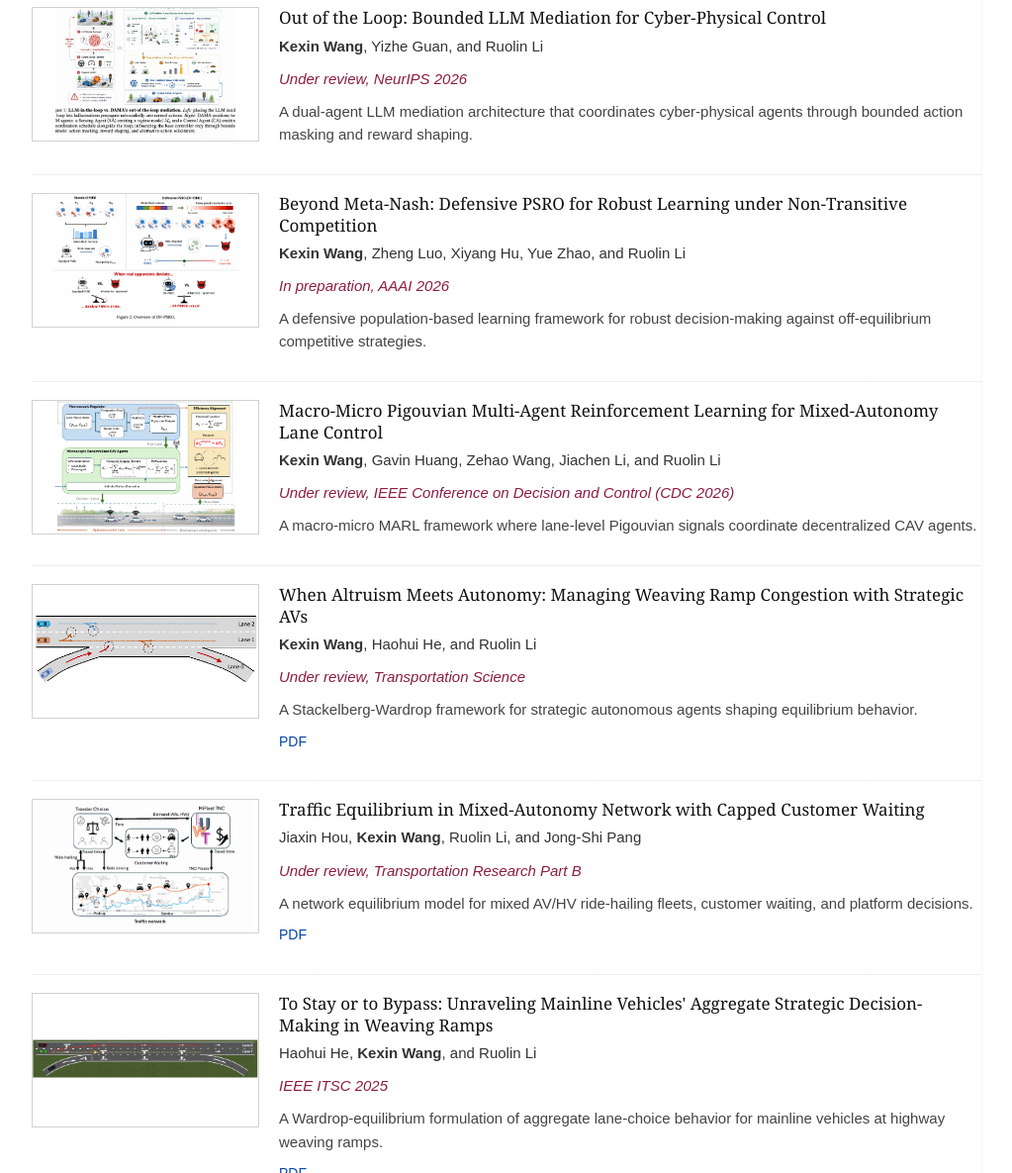
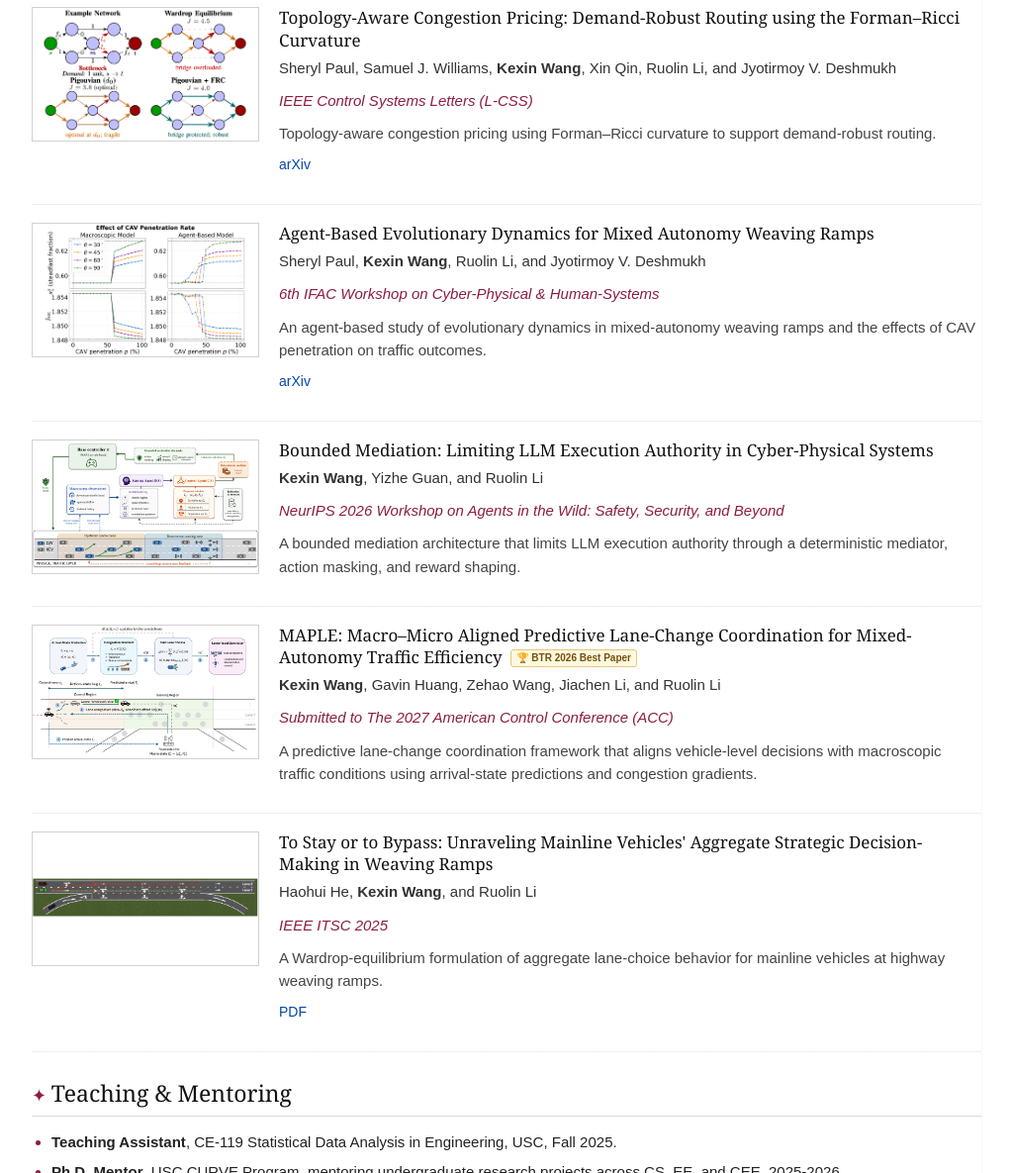
Before and after one commit to KWang0405/kexinwang.me, a plain HTML site: page index.html in a window 1280 px wide. Shown: the part 965-2150 px from the top of the page at 99% size, without its empty margins (128-1151 px from the left). Drawn offline with Linux system fonts and the light colour scheme.

Commit message:
Update publications, figures, and MAPLE best paper badge

```diff
--- a/index.html
+++ b/index.html
@@ -80,73 +80,59 @@
 
         <article class="publication">
           <div class="pub-image">
-            <img src="assets/papers/neurips_thumb.png" alt="DAMA framework figure from the NeurIPS submission" />
+            <img src="assets/papers/topology_pricing_thumb.png" alt="Network routing under Wardrop equilibrium, Pigouvian pricing, and Forman–Ricci curvature-based pricing" />
           </div>
           <div class="pub-text">
-            <h3>Out of the Loop: Bounded LLM Mediation for Cyber-Physical Control</h3>
+            <h3>Topology-Aware Congestion Pricing: Demand-Robust Routing using the Forman–Ricci Curvature</h3>
+            <p class="authors">Sheryl Paul, Samuel J. Williams, <strong>Kexin Wang</strong>, Xin Qin, Ruolin Li, and Jyotirmoy V. Deshmukh</p>
+            <p class="venue">IEEE Control Systems Letters (L-CSS)</p>
+            <p class="summary">
+              Topology-aware congestion pricing using Forman–Ricci curvature to support demand-robust routing.
+            </p>
+            <p class="links"><a href="https://arxiv.org/abs/2609.14980" target="_blank" rel="noopener">arXiv</a></p>
+          </div>
+        </article>
+
+        <article class="publication">
+          <div class="pub-image">
+            <img src="assets/papers/agent_based_weaving_thumb.png" alt="Effects of CAV penetration on steadfast fraction and social cost in macroscopic and agent-based weaving-ramp models" />
+          </div>
+          <div class="pub-text">
+            <h3>Agent-Based Evolutionary Dynamics for Mixed Autonomy Weaving Ramps</h3>
+            <p class="authors">Sheryl Paul, <strong>Kexin Wang</strong>, Ruolin Li, and Jyotirmoy V. Deshmukh</p>
+            <p class="venue">6th IFAC Workshop on Cyber-Physical &amp; Human-Systems</p>
+            <p class="summary">
+              An agent-based study of evolutionary dynamics in mixed-autonomy weaving ramps and the effects of CAV penetration on traffic outcomes.
+            </p>
+            <p class="links"><a href="https://arxiv.org/abs/2609.36424" target="_blank" rel="noopener">arXiv</a></p>
+          </div>
+        </article>
+
+        <article class="publication">
+          <div class="pub-image">
+            <img src="assets/papers/bounded_mediation_thumb.png" alt="Bounded mediation architecture with a deterministic mediator and limited LLM execution authority" />
+          </div>
+          <div class="pub-text">
+            <h3>Bounded Mediation: Limiting LLM Execution Authority in Cyber-Physical Systems</h3>
             <p class="authors"><strong>Kexin Wang</strong>, Yizhe Guan, and Ruolin Li</p>
-            <p class="venue">Under review, NeurIPS 2026</p>
+            <p class="venue">NeurIPS 2026 Workshop on Agents in the Wild: Safety, Security, and Beyond</p>
             <p class="summary">
-              A dual-agent LLM mediation architecture that coordinates cyber-physical agents through bounded action masking and reward shaping.
+              A bounded mediation architecture that limits LLM execution authority through a deterministic mediator, action masking, and reward shaping.
             </p>
           </div>
         </article>
 
         <article class="publication">
           <div class="pub-image">
-            <img src="assets/papers/psro_thumb.png" alt="DF-PSRO overview figure from the AAAI preparation manuscript" />
+            <img src="assets/papers/maple_acc_thumb.png" alt="MAPLE arrival-state prediction and congestion-gradient lane-change coordination framework" />
           </div>
           <div class="pub-text">
-            <h3>Beyond Meta-Nash: Defensive PSRO for Robust Learning under Non-Transitive Competition</h3>
-            <p class="authors"><strong>Kexin Wang</strong>, Zheng Luo, Xiyang Hu, Yue Zhao, and Ruolin Li</p>
-            <p class="venue">In preparation, AAAI 2026</p>
+            <h3>MAPLE: Macro–Micro Aligned Predictive Lane-Change Coordination for Mixed-Autonomy Traffic Efficiency <span class="publication-award"><span aria-hidden="true">🏆</span> BTR 2026 Best Paper</span></h3>
+            <p class="authors"><strong>Kexin Wang</strong>, Gavin Huang, Zehao Wang, Jiachen Li, and Ruolin Li</p>
+            <p class="venue">Submitted to The 2027 American Control Conference (ACC)</p>
             <p class="summary">
-              A defensive population-based learning framework for robust decision-making against off-equilibrium competitive strategies.
+              A predictive lane-change coordination framework that aligns vehicle-level decisions with macroscopic traffic conditions using arrival-state predictions and congestion gradients.
             </p>
-          </div>
-        </article>
-
-        <article class="publication">
-          <div class="pub-image">
-            <img src="assets/papers/maple_thumb.png" alt="MAPLE framework figure from the manuscript" />
-          </div>
-          <div class="pub-text">
-            <h3>Macro-Micro Pigouvian Multi-Agent Reinforcement Learning for Mixed-Autonomy Lane Control</h3>
-            <p class="authors"><strong>Kexin Wang</strong>, Gavin Huang, Zehao Wang, Jiachen Li, and Ruolin Li</p>
-            <p class="venue">Under review, IEEE Conference on Decision and Control (CDC 2026)</p>
-            <p class="summary">
-              A macro-micro MARL framework where lane-level Pigouvian signals coordinate decentralized CAV agents.
-            </p>
-          </div>
-        </article>
-
-        <article class="publication">
-          <a class="pub-image" href="papers/altruism_autonomy_ts.pdf" target="_blank" rel="noopener" aria-label="Strategic AV paper figure preview">
-            <img src="assets/papers/altruism_thumb.png" alt="Highway weaving ramp figure from the manuscript" />
-          </a>
-          <div class="pub-text">
-            <h3>When Altruism Meets Autonomy: Managing Weaving Ramp Congestion with Strategic AVs</h3>
-            <p class="authors"><strong>Kexin Wang</strong>, Haohui He, and Ruolin Li</p>
-            <p class="venue">Under review, Transportation Science</p>
-            <p class="summary">
-              A Stackelberg-Wardrop framework for strategic autonomous agents shaping equilibrium behavior.
-            </p>
-            <p class="links"><a href="papers/altruism_autonomy_ts.pdf" target="_blank" rel="noopener">PDF</a></p>
-          </div>
-        </article>
-
-        <article class="publication">
-          <a class="pub-image" href="papers/mage_trpartb.pdf" target="_blank" rel="noopener" aria-label="MAGE paper figure preview">
-            <img src="assets/papers/mage_thumb.png" alt="Mixed-autonomy ride-hailing system overview figure from the manuscript" />
-          </a>
-          <div class="pub-text">
-            <h3>Traffic Equilibrium in Mixed-Autonomy Network with Capped Customer Waiting</h3>
-            <p class="authors">Jiaxin Hou, <strong>Kexin Wang</strong>, Ruolin Li, and Jong-Shi Pang</p>
-            <p class="venue">Under review, Transportation Research Part B</p>
-            <p class="summary">
-              A network equilibrium model for mixed AV/HV ride-hailing fleets, customer waiting, and platform decisions.
-            </p>
-            <p class="links"><a href="papers/mage_trpartb.pdf" target="_blank" rel="noopener">PDF</a></p>
           </div>
         </article>
 
--- a/style.css
+++ b/style.css
@@ -262,6 +262,22 @@ nav a.active {
   color: #444;
 }
 
+.publication-award {
+  display: inline-block;
+  margin-left: 4px;
+  padding: 1px 5px;
+  border: 1px solid #e3c775;
+  border-radius: 3px;
+  background: #fff8df;
+  color: #72500b;
+  font-family: Arial, sans-serif;
+  font-size: 10px;
+  font-weight: 600;
+  line-height: 1.4;
+  vertical-align: middle;
+  white-space: nowrap;
+}
+
 .links {
   margin-top: 6px;
   font-size: 14px;
```
Also changed, not shown: assets/papers/agent_based_weaving_thumb.png (added), assets/papers/bounded_mediation_thumb.png (added), assets/papers/maple_acc_thumb.png (added), assets/papers/topology_pricing_thumb.png (added).
